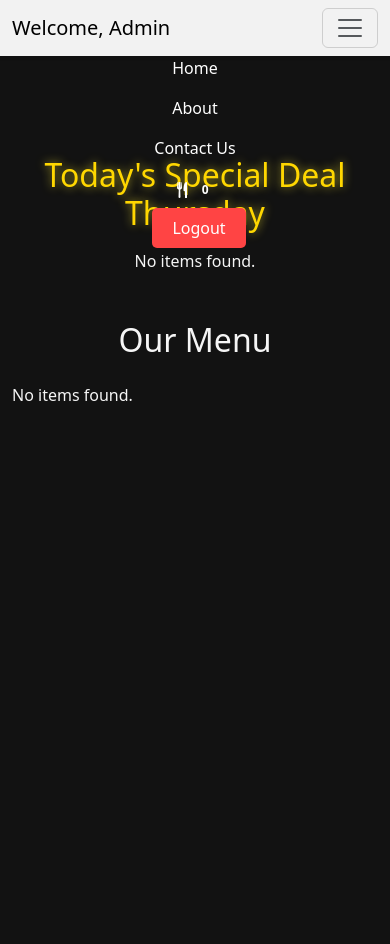
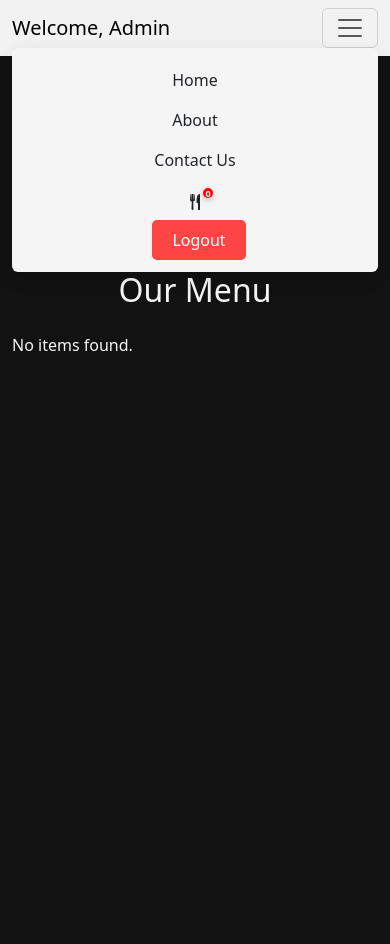
Before and after one commit to abhayjajodia87-lab/food_order_kyabaat, a Flask app: page /menu in a window 390 px wide, after a click that opens the changed part. Run offline with Flask 3, Linux system fonts and the light colour scheme; the visitor is signed in with stand-in values (Sample User, id 1); data that the repository does not hold is empty; some libraries are stand-ins or nearby versions.

Commit message:
Add files via upload

```diff
--- a/static/css/dashboard.css
+++ b/static/css/dashboard.css
@@ -70,6 +70,45 @@ body {
   flex-direction: column;
 }
 
+/* Global responsive helpers */
+html, body {
+  max-width: 100%;
+  overflow-x: hidden; /* prevent accidental horizontal scrolls */
+}
+
+.container, .container-fluid {
+  padding-left: 12px;
+  padding-right: 12px;
+}
+
+/* Navbar brand truncation on small screens */
+.navbar .navbar-brand {
+  max-width: 180px;
+  white-space: nowrap;
+  overflow: hidden;
+  text-overflow: ellipsis;
+  display: inline-block;
+}
+
+/* Make all images responsive by default */
+img { max-width: 100%; height: auto; }
+
+/* Improve table responsiveness by stacking rows on small screens */
+.table-responsive table { width: 100%; }
+
+@media (max-width: 768px) {
+  /* Stack order summary card under the table and make it full width */
+  .d-flex.justify-content-end { display: flex; flex-direction: column; align-items: stretch; }
+  .d-flex.justify-content-end .card { min-width: unset !important; width: 100% !important; margin-top: 12px; }
+
+  /* Make tables stack for narrow screens to avoid horizontal scroll */
+  .table-responsive table { display: block; }
+  .table thead { display: none; }
+  .table tbody tr { display: block; border-bottom: 1px solid rgba(0,0,0,0.06); padding: 10px 0; }
+  .table tbody td { display: flex; justify-content: space-between; padding: 6px 0; }
+  .table tbody td:first-child { display: flex; gap: 10px; align-items: center; }
+}
+
 /* Fixed Navbar with specific height */
 .navbar {
   position: fixed;
@@ -79,6 +118,29 @@ body {
   left: 0;
   z-index: 1000;
   background-color: rgba(255, 255, 255, 0.95) !important;
+}
+
+/* Cart badge that sits on top of the inline SVG inside the cart link */
+.navbar a[href="/cart"] {
+  position: relative; /* anchor becomes positioning context for the badge */
+}
+
+.navbar a[href="/cart"] .badge,
+#lblCartCount {
+  position: absolute;
+  background: red;
+  color: white;
+  width: 10px;
+  font-size: xx-small;
+  height: 10px;
+  padding: 3px 4px;
+  border-radius: 50%;
+  display: inline-flex;
+  align-items: center;
+  justify-content: center;
+  font-weight: 700;
+  box-shadow: 0 2px 6px rgba(0,0,0,0.25);
+  transform: translateZ(0);
 }
 
 .btn:hover {
@@ -93,6 +155,18 @@ body {
 @media (max-width: 991px) {
   .nav-link {
     color: white !important;
+  }
+
+
+  .navbar-collapse.show {
+    background: whitesmoke;
+    padding: 12px 16px;
+    border-radius: 6px;
+    box-shadow: 0 6px 18px rgba(0,0,0,0.12);
+  }
+
+  .navbar-collapse.show .nav-link {
+    color: #212529 !important; /* dark text for readability */
   }
 }
 
--- a/static/css/menu.css
+++ b/static/css/menu.css
@@ -139,6 +139,14 @@
   .container, .container-fluid { padding-left: 12px; padding-right: 12px; }
 }
 
+/* Ensure menu visuals scale properly and avoid horizontal scrolling */
+@media (max-width: 768px) {
+  .menu-grid { grid-template-columns: 1fr; }
+  .menu-item { border-radius: 10px; }
+  .menu-content { padding: 0.75rem; }
+  .specials h2 { font-size: 1.4rem; }
+}
+
 /* Make horizontal carousel touch-friendly */
 .track-wrapper { -webkit-overflow-scrolling: touch; }
 .track { scroll-snap-type: x proximity; }
```
